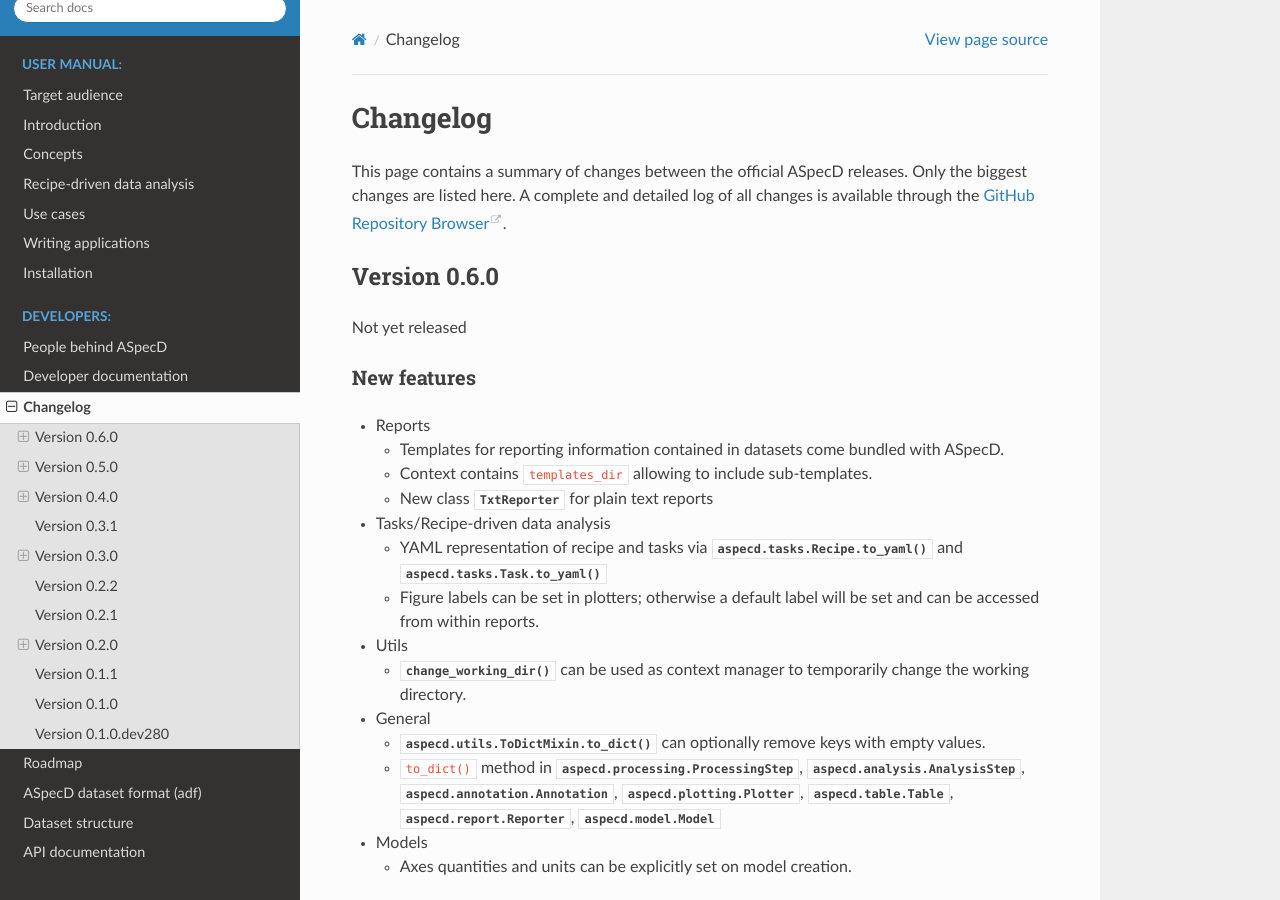
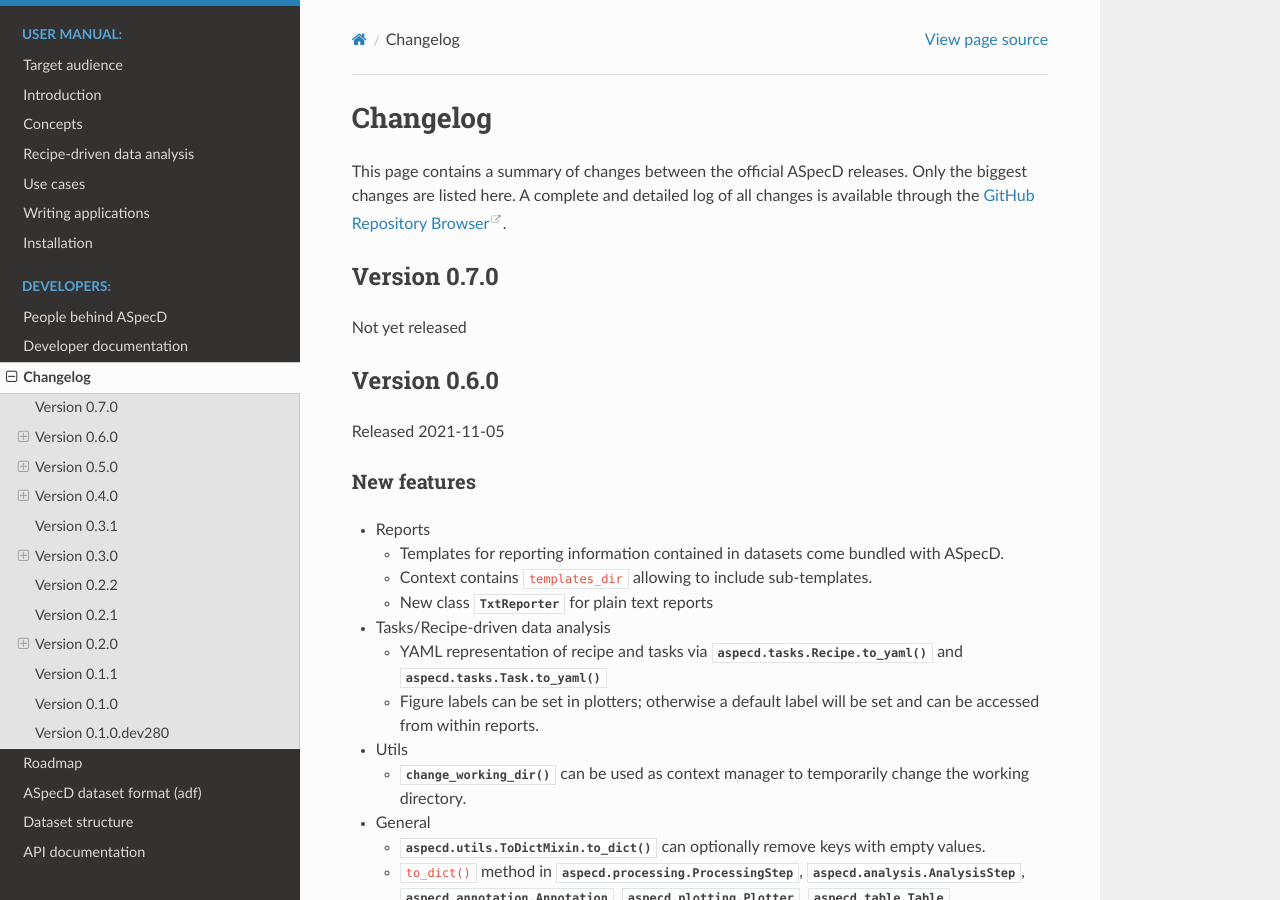
Before and after one commit to tillbiskup/aspecd, a Sphinx documentation site: the page built from docs/changelog.rst, in a window 1280 px wide and 900 px high. Built offline with Sphinx 7.4.7 and the Read the Docs theme 2.0.0, drawn with Linux system fonts in a browser that asks for light colours.

Commit message:
Post-release

```diff
--- a/docs/changelog.rst
+++ b/docs/changelog.rst
@@ -5,10 +5,16 @@
 This page contains a summary of changes between the official ASpecD releases. Only the biggest changes are listed here. A complete and detailed log of all changes is available through the `GitHub Repository Browser <https://github.com/tillbiskup/aspecd/commits/master>`_.
 
 
+Version 0.7.0
+=============
+
+Not yet released
+
+
 Version 0.6.0
 =============
 
-Not yet released
+Released 2021-11-05
 
 
 New features
```
Also changed, not shown: 1 other file.
